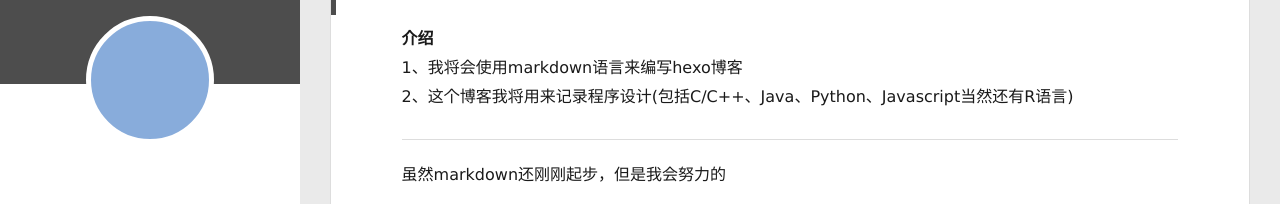
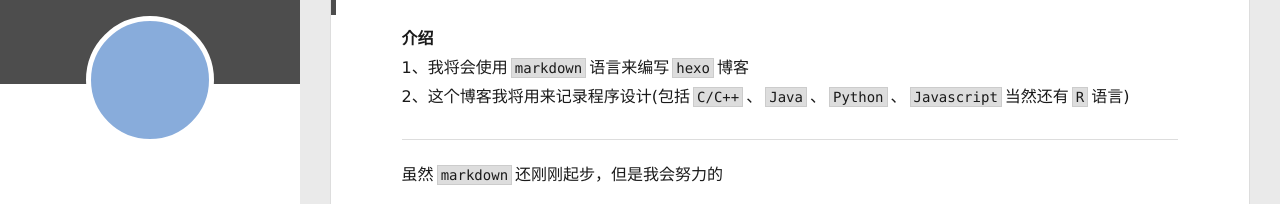
Before and after one commit to drophair/drophair.github.io, a plain HTML site: page 2021/04/19/Drophair的第一篇blog/index.html in a window 1280 px wide. Shown: the part 96-300 px from the top of the page. Drawn offline with nearby package versions, Linux system fonts and the light colour scheme; some packages are replaced by stand-ins of ours; no server answers.

Commit message:
Site updated: 2021-06-08 00:33:38

```diff
--- a/2021/04/19/Drophair的第一篇blog/index.html
+++ b/2021/04/19/Drophair的第一篇blog/index.html
@@ -16,7 +16,7 @@
 <meta property="og:description" content="介绍1、我将会使用markdown语言来编写hexo博客2、这个博客我将用来记录程序设计(包括C&#x2F;C++、Java、Python、Javascript当然还有R语言)  虽然markdown还刚刚起步，但是我会努力的">
 <meta property="og:locale" content="zh_CN">
 <meta property="article:published_time" content="2021-04-19T04:54:28.000Z">
-<meta property="article:modified_time" content="2021-04-20T05:18:39.041Z">
+<meta property="article:modified_time" content="2021-06-07T16:24:00.725Z">
 <meta property="article:author" content="Drophair">
 <meta property="article:tag" content="&lt;kdb&gt;欢迎&lt;&#x2F;kdb&gt;">
 <meta name="twitter:card" content="summary">
@@ -179,9 +179,9 @@
 
     <div class="article-entry" itemprop="articleBody">
 
-        <p><strong>介绍</strong><br>1、我将会使用markdown语言来编写hexo博客<br>2、这个博客我将用来记录程序设计(包括C/C++、Java、Python、Javascript当然还有R语言)</p>
+        <p><strong>介绍</strong><br>1、我将会使用<code>markdown</code>语言来编写<code>hexo</code>博客<br>2、这个博客我将用来记录程序设计(包括<code>C/C++</code>、<code>Java</code>、<code>Python</code>、<code>Javascript</code>当然还有<code>R</code>语言)</p>
 <hr>
-<p>虽然markdown还刚刚起步，但是我会努力的</p>
+<p>虽然<code>markdown</code>还刚刚起步，但是我会努力的</p>
 
 
 
```
Also changed, not shown: index.html (+2 -2 lines).
